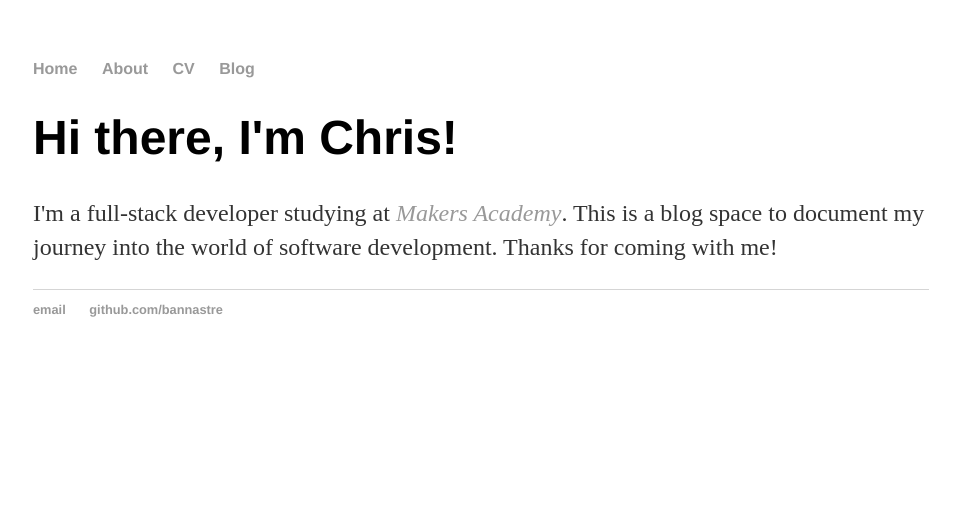
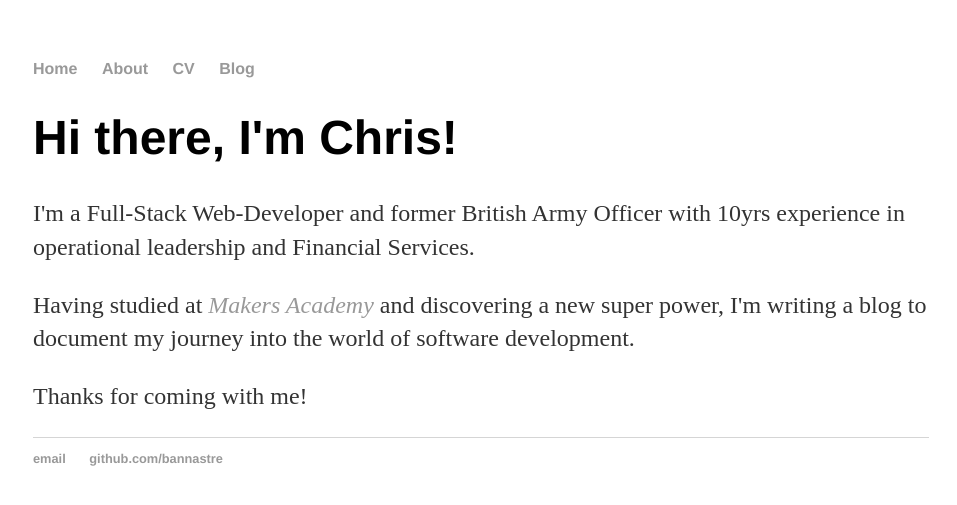
Before and after one commit to bannastre/bannastre.github.io, a Jekyll site: the page built from index.html, in a window 1280 px wide. Shown: the top 505 px of the page, without its empty margins (159-1116 px from the left). Built offline with Jekyll 4.4.1, drawn with Linux system fonts in a browser that asks for light colours.

Commit message:
Update welcome blurb

```diff
--- a/index.html
+++ b/index.html
@@ -4,5 +4,7 @@
 ---
 	<div class="blurb">
 		<h1>Hi there, I'm Chris!</h1>
-		<p>I'm a full-stack developer studying at <a href="https://www.makersacademy.com"><em>Makers Academy</em></a>. This is a blog space to document my journey into the world of software development. Thanks for coming with me!</p>
+		<p>I'm a Full-Stack Web-Developer and former British Army Officer with 10yrs experience in operational leadership and Financial Services.</p>
+		<p>Having studied at <a href="https://www.makersacademy.com"><em>Makers Academy</em></a> and discovering a new super power, I'm writing a blog to document my journey into the world of software development.</p>
+		<p>Thanks for coming with me!</p>
 	</div><!-- /.blurb -->
```
Also changed, not shown: upcoming/adventures-in-the-game-of-life.md (added, +4 -0 lines).
